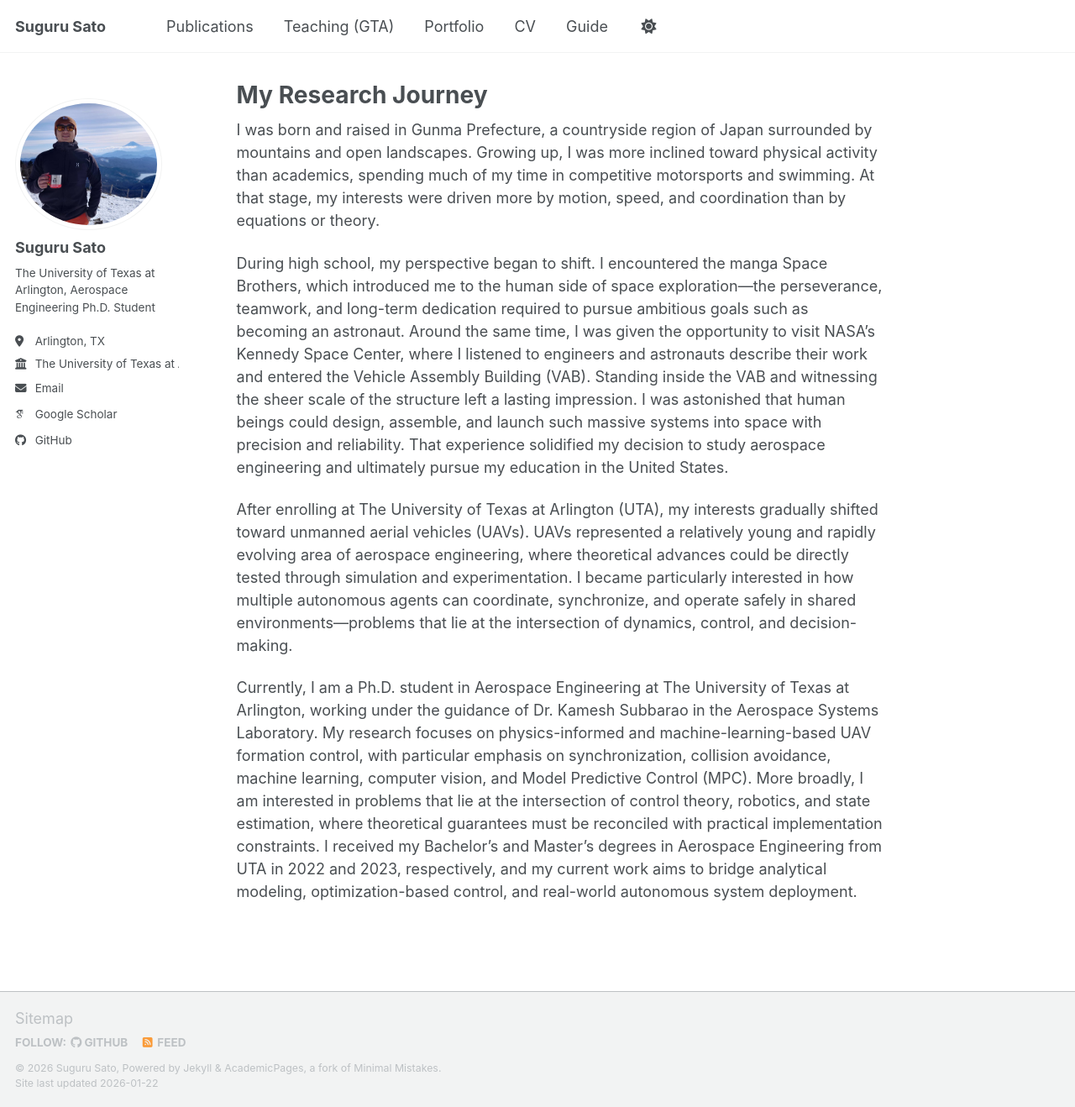
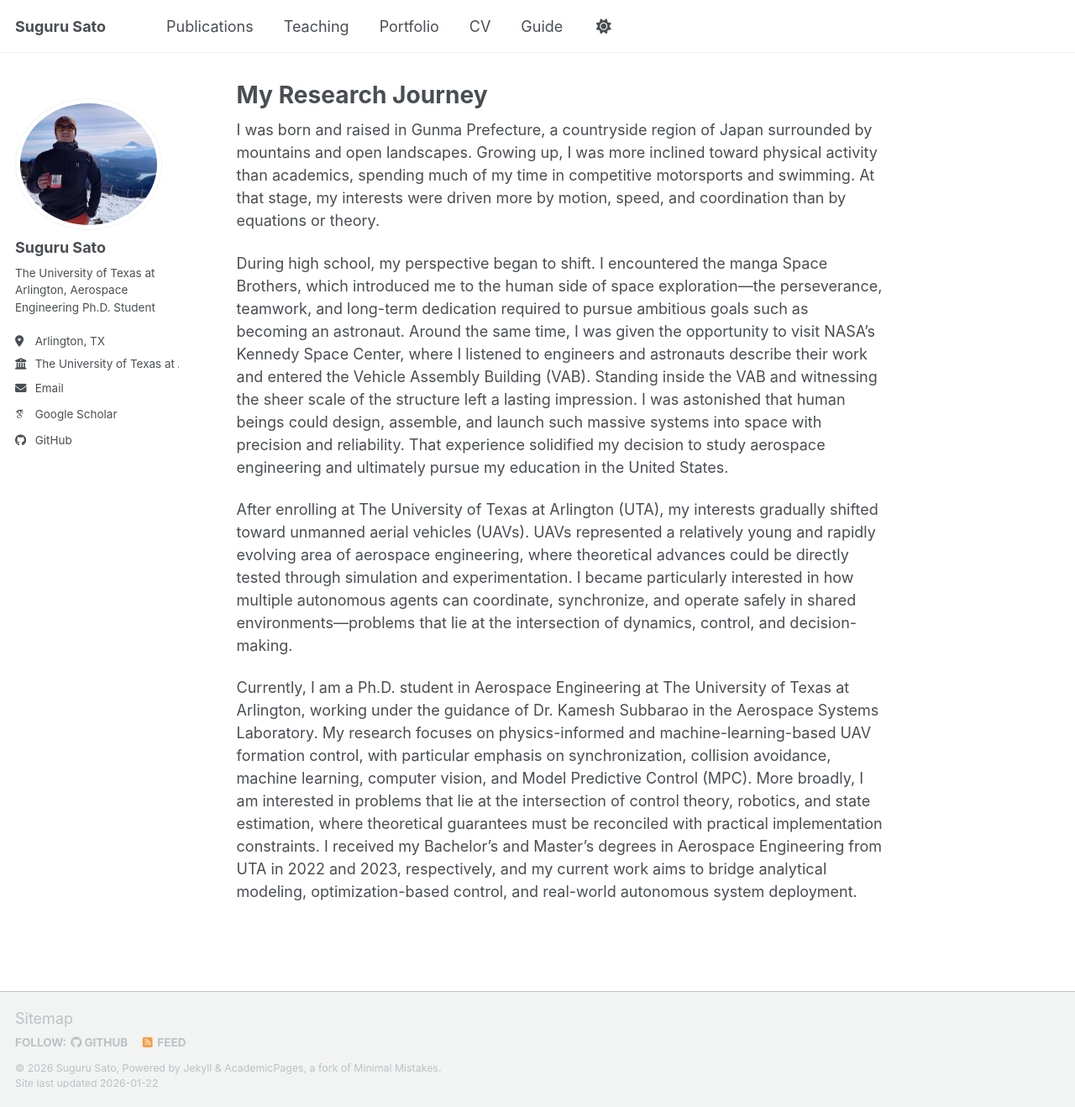
Before and after one commit to GitHub-Suguru/GitHub-Suguru.github.io, a Jekyll site: the page built from _pages/about.md, in a window 1280 px wide and 1318 px high. Shown: the whole window at 84% size. Built offline with Jekyll 4.4.1, drawn with Linux system fonts in a browser that asks for light colours; some web fonts are replaced; a script bundle is joined from its source files by our own code; library files that are not in the unit come from our copies.

Commit message:
Update navigation.yml

```diff
--- a/_data/navigation.yml
+++ b/_data/navigation.yml
@@ -14,7 +14,7 @@ main:
   # - title: "Talks"
   #   url: /talks/
 
-  - title: "Teaching (GTA)"
+  - title: "Teaching"
     url: /teaching/
 
   - title: "Portfolio"
```
